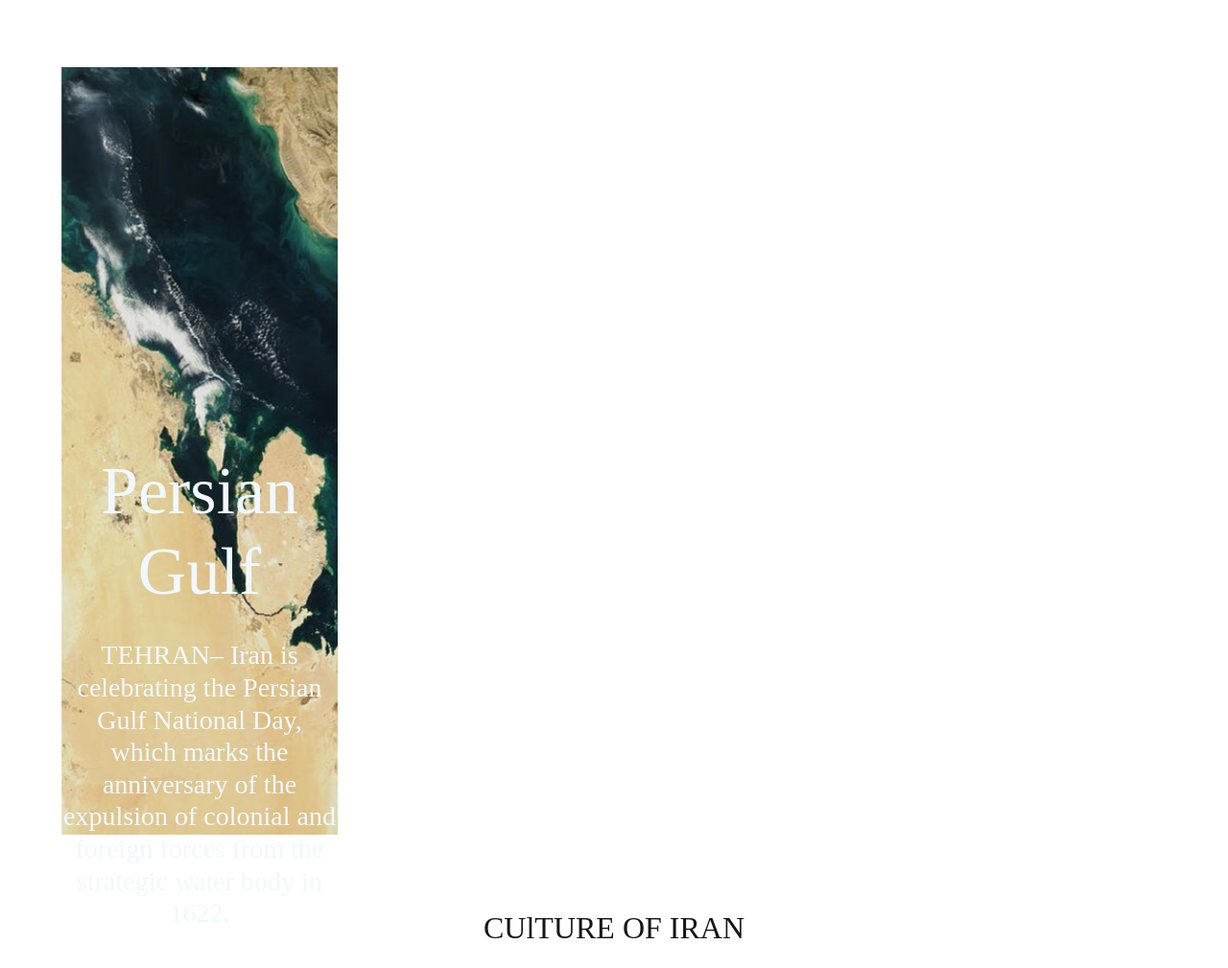
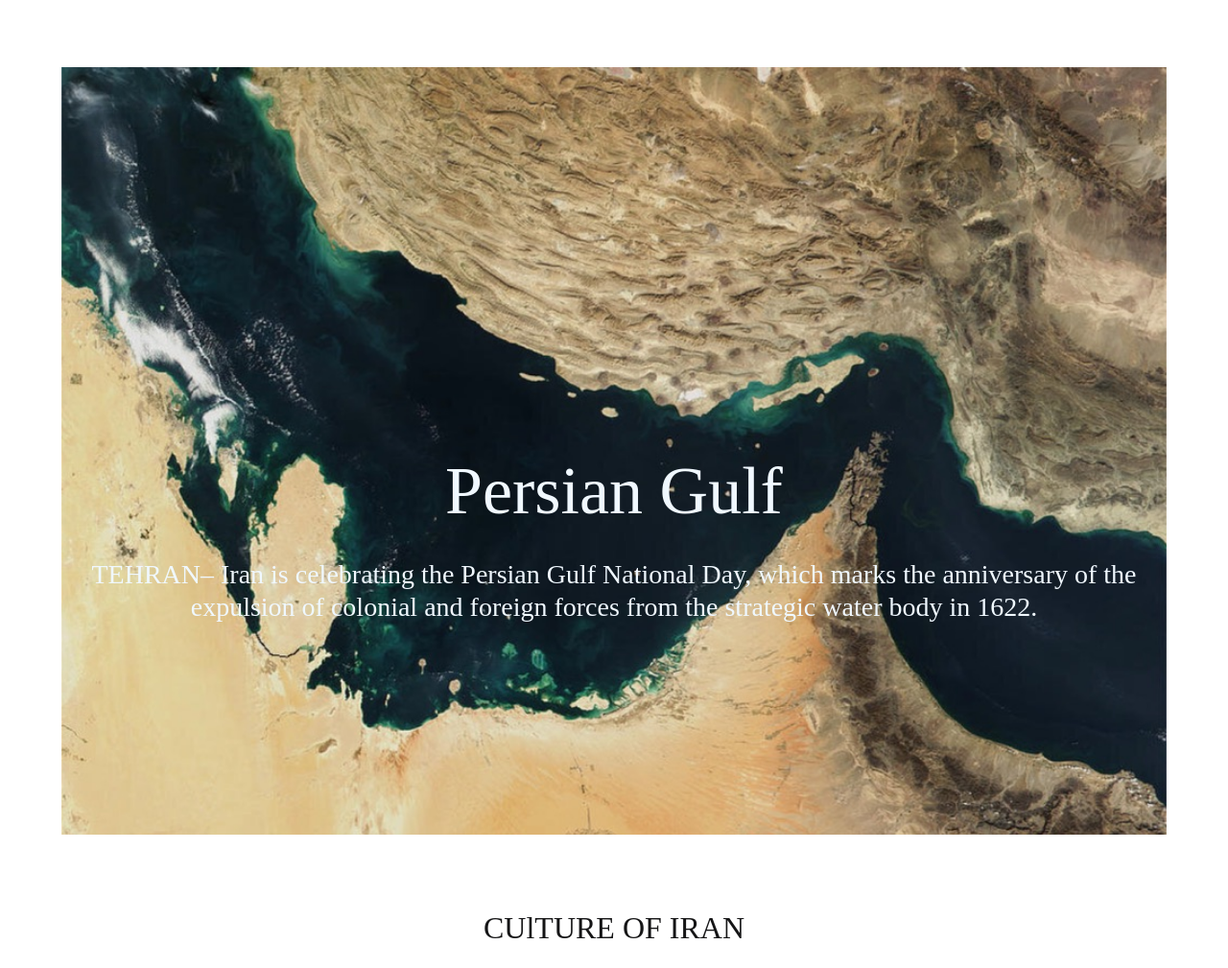
Before and after one commit to Zahrakhosravii/zh, a plain HTML site: page index.html in a window 1280 px wide. Shown: the part 1361-2370 px from the top of the page at 96% size. Drawn offline with nearby package versions, Linux system fonts and the light colour scheme.

Commit message:
Update index.html

```diff
--- a/index.html
+++ b/index.html
@@ -69,7 +69,7 @@
             </div>
 
         </div>
-        <div class="col-lg-3 col-md-6 col-6-sm ">
+        <div class=" col-6-sm ">
             <div class="map">
                 <h1 class="title">Persian Gulf</h1>
                 <h3 class="pragragh">TEHRAN– Iran is celebrating the Persian Gulf National Day, which marks the anniversary of the expulsion of colonial and foreign forces from the strategic water body in 1622.</h3>
```
